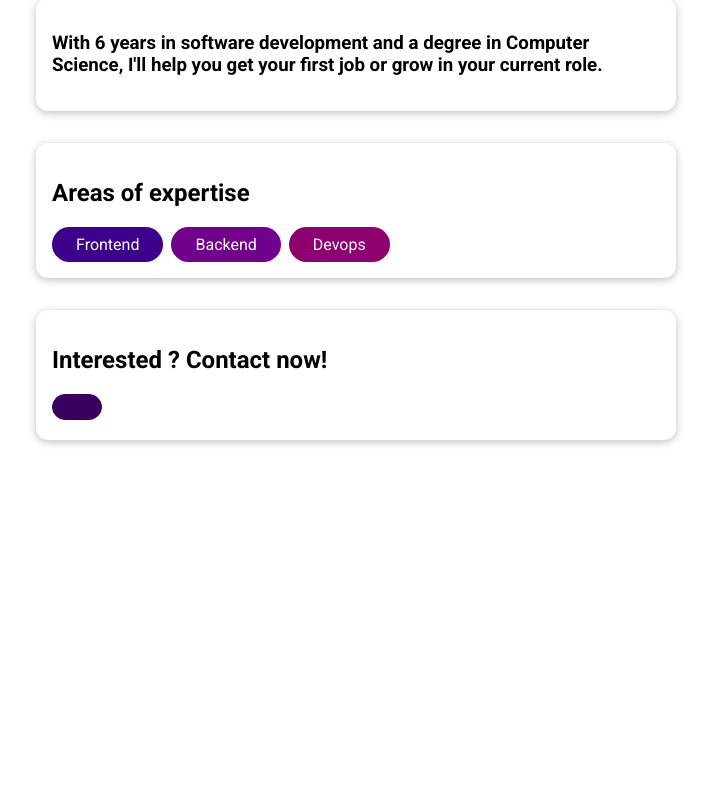
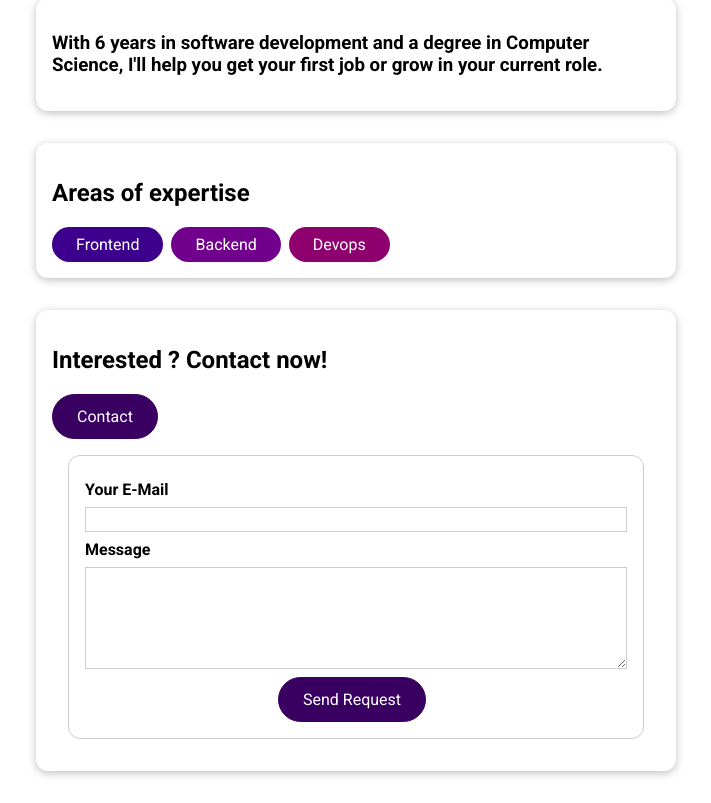
Before and after one commit to ojaswee/coach_finder, a Vue app: page /coaches/c1/contact in a window 1280 px wide. Shown: the part 287-1090 px from the top of the page, without its empty margins (284-995 px from the left). Before the commit the page ends 800 px from the top, so only its background shows below. Built offline with nearby package versions, Linux system fonts and the light colour scheme.

Commit message:
send request to coach module added

```diff
--- a/src/pages/coaches/CoachDetail.vue
+++ b/src/pages/coaches/CoachDetail.vue
@@ -14,11 +14,7 @@
 		<base-card>
 			<h2>Areas of expertise</h2>
 			<div>
-				<base-badge v-for="area in areas"
-				:key="area"
-				:type="area"
-				:title="area"
-				:class="area">
+				<base-badge v-for="area in areas" :key="area" :type="area" :title="area" :class="area">
 				</base-badge>
 			</div>
 		</base-card>
@@ -26,7 +22,10 @@
 	<section>
 		<base-card>
 			<h2>Interested ? Contact now! </h2>
-			<base-button link :to="contactLink">{{ Contact }}</base-button>
+			<base-button link :to="contactLink">Contact </base-button>
+			<router-view></router-view>
+			<!-- <router-link :to="contactLink">Contact Coach</router-link>
+			<router-view></router-view> -->
 		</base-card>
 	</section>
 </template>
@@ -34,33 +33,34 @@
 <script>
 export default {
 	props: ['id'],
-	data(){
+	data() {
 		return {
 			selectedCoach: null
 		};
 	},
 	computed: {
-		fullname(){
+		fullname() {
 			return this.selectedCoach.firstName + ' ' + this.selectedCoach.lastName;
 		},
-		rate(){
+		rate() {
 			return this.selectedCoach.hourlyRate;
 		},
-		description(){
+		description() {
 			return this.selectedCoach.description;
 		},
-		areas(){
+		areas() {
 			return this.selectedCoach.areas;
 		},
-		contact(){
+		contact() {
 			return this.selectedCoach.contact;
 		},
-		contactLink(){
-			return this.$route.path + '/' + this.id + '/contact';
+		contactLink() {
+			return `/coaches/${this.id}/contact`;
 		}
 	},
-	created(){
+	created() {
 		this.selectedCoach = this.$store.getters['coaches/findCoachById'](this.id);
 	}
 }
+
 </script>
--- a/src/pages/requests/ContactCoach.vue
+++ b/src/pages/requests/ContactCoach.vue
@@ -1,8 +1,89 @@
 <template>
-	<form>
-		<div>
-			<label for="email">Your E-Mail</label>
-			<input type="email" id="email" required>
-		</div>
-	</form>
+  <form @submit.prevent="submitForm">
+    <div class="form-control">
+      <label for="email">Your E-Mail</label>
+      <input type="email" id="email" v-model.trim="email" required>
+    </div>
+    <div class="form-control">
+      <label for="message">Message</label>
+      <textarea id="message" rows="5" v-model.trim="message" required></textarea>
+    </div>
+    <div class="errors" v-if="!formIsValid">
+      <p>Please enter a valid email and a message.</p>
+    </div>
+    <div class="actions">
+      <base-button>Send Request</base-button>
+    </div>
+  </form>
 </template>
+<script>
+export default {
+  data() {
+    return {
+      email: '',
+      message: '',
+      formIsValid: true,
+    }
+  },
+  methods: {
+    submitForm() {
+      this.formIsValid = true;
+      if (this.email === '' || !this.email.includes('@')
+        || this.message === '') {
+        this.formIsValid = false;
+        return;
+      }
+      this.$store.dispatch('requests/contactCoach', {
+        coachId: this.$route.params.id,
+        email: this.email,
+        message: this.message
+      });
+      this.$router.replace(`/coaches/${this.$route.params.id}`);
+    }
+  }
+}
+</script>
+
+<style scoped>
+form {
+  margin: 1rem;
+  border: 1px solid #ccc;
+  border-radius: 12px;
+  padding: 1rem;
+}
+
+.form-control {
+  margin: 0.5rem 0;
+}
+
+label {
+  font-weight: bold;
+  margin-bottom: 0.5rem;
+  display: block;
+}
+
+input,
+textarea {
+  display: block;
+  width: 100%;
+  font: inherit;
+  border: 1px solid #ccc;
+  padding: 0.15rem;
+}
+
+input:focus,
+textarea:focus {
+  border-color: #3d008d;
+  background-color: #faf6ff;
+  outline: none;
+}
+
+.errors {
+  font-weight: bold;
+  color: red;
+}
+
+.actions {
+  text-align: center;
+}
+</style>
--- /dev/null
+++ b/src/store/modules/requests/actions.js
@@ -0,0 +1,12 @@
+
+export default {
+	contactCoach(context, payload) {
+		const newRequest = {
+			id: new Date().toISOString(),
+			coachId: payload.coachId,
+			userEmail: payload.email,
+			message: payload.message
+		};
+		context.commit('addRequest', newRequest);
+	}
+}
--- a/src/store/modules/requests/index.js
+++ b/src/store/modules/requests/index.js
@@ -1,27 +1,14 @@
-const state = {
-    requests: []
-};
-
-const getters = {
-    allRequests(state) {
-        return state.requests;
-    }
-};
-
-const mutations = {
-    addRequest(state, payload) {
-        state.requests.push(payload);
-    }
-};
-
-const actions = {
-    addRequest({ commit }, payload) {
-        commit('addRequest', payload);
-    }
-};
+import mutations from './mutations.js';
+import actions from './actions.js';
+import getters from './getters.js';
 
 export default {
-    state,
+    namespaced: true,
+    state() {
+        return {
+            requests: []
+        };
+    },
     getters,
     mutations,
     actions
--- /dev/null
+++ b/src/store/modules/requests/mutations.js
@@ -0,0 +1,5 @@
+export default {
+	addRequest(state, payload) {
+		state.requests.push(payload);
+	},
+}
```
Also changed, not shown: src/router.js (+9 -4 lines), src/store/modules/requests/getters.js (added).
